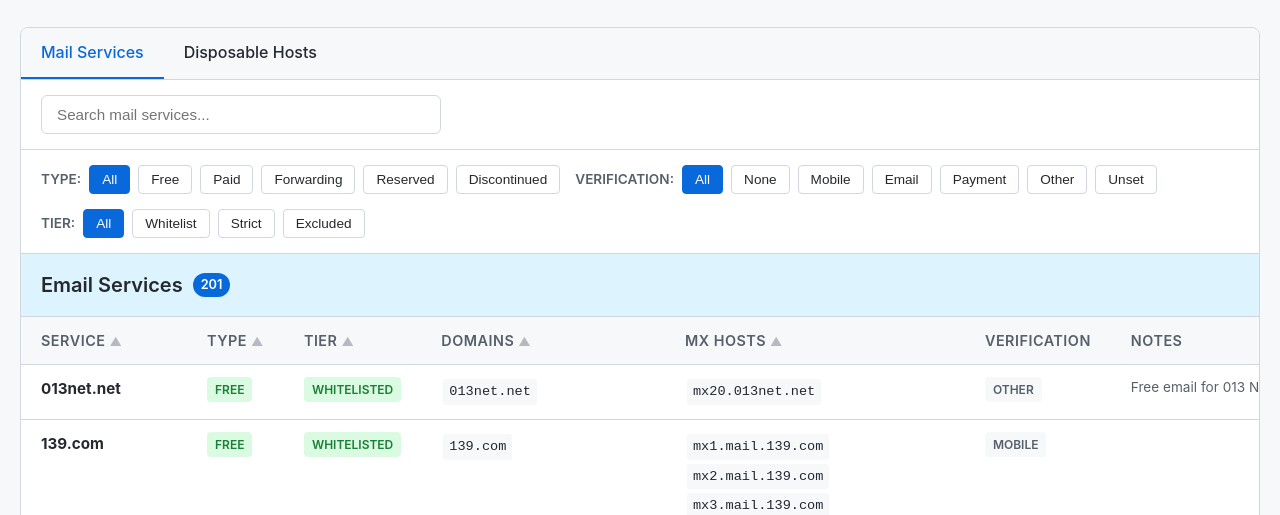
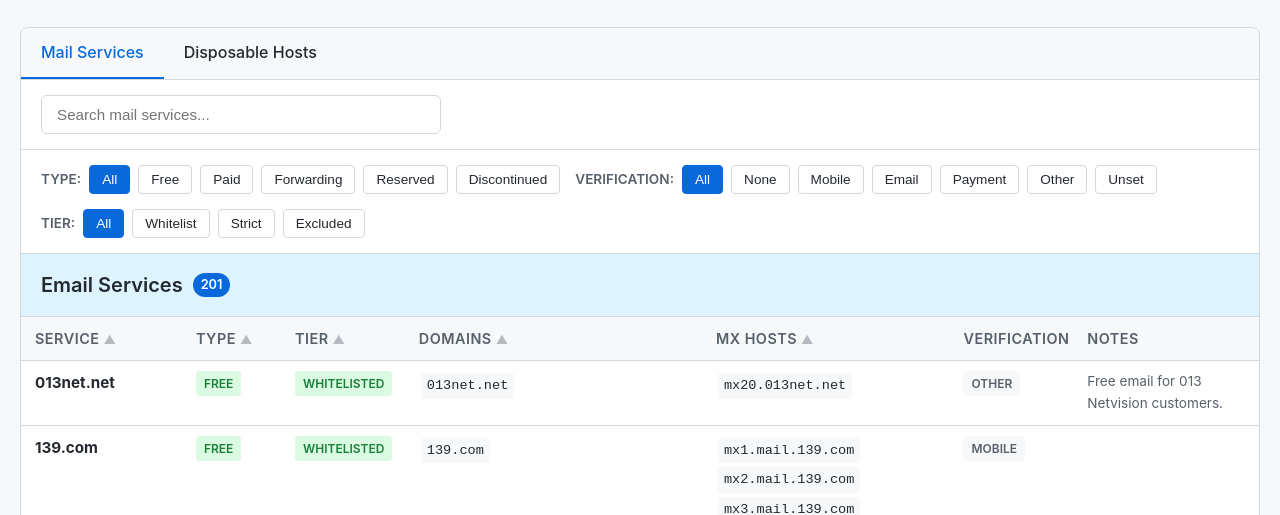
Before and after one commit to disposable/static-disposable-lists, a plain HTML site: page docs/index.html in a window 1280 px wide. Shown: the part 285-800 px from the top of the page. Drawn offline with Linux system fonts and the light colour scheme.

Commit message:
Fit service table to viewport: fixed layout + wrap long tokens
table-layout:fixed with colgroup widths keeps the table at 100% of
the wrapper; overflow-wrap:anywhere on host chips, MX/IP lists and
remarks lets unbreakable strings (e.g. z.org's 62-char .onion
address in the remark) wrap instead of forcing horizontal scroll.
Padding trimmed to 10px/14px.

```diff
--- a/docs/index.html
+++ b/docs/index.html
@@ -134,9 +134,10 @@
         table {
             width: 100%;
             border-collapse: collapse;
+            table-layout: fixed;
         }
         th, td {
-            padding: 12px 20px;
+            padding: 10px 14px;
             text-align: left;
             border-bottom: 1px solid var(--border-color);
         }
@@ -272,7 +273,7 @@
             border-color: var(--accent-color);
         }
         .hosts-list, .mx-list {
-            max-width: 300px;
+            max-width: 220px;
             font-size: 0.85rem;
         }
         .hosts-list .host, .mx-list .host {
@@ -282,6 +283,7 @@
             margin: 2px;
             border-radius: 3px;
             font-family: monospace;
+            overflow-wrap: anywhere;
         }
         .hosts-collapsible {
             display: flex;
@@ -312,7 +314,7 @@
         .remark {
             color: var(--text-secondary);
             font-size: 0.85rem;
-            max-width: 300px;
+            overflow-wrap: anywhere;
         }
         .verification-list {
             font-size: 0.85rem;
@@ -321,6 +323,7 @@
             font-family: monospace;
             font-size: 0.8rem;
             color: var(--text-secondary);
+            overflow-wrap: anywhere;
         }
         .service-row .mx-list {
             font-family: inherit;
@@ -740,6 +743,15 @@
                     </div>
                     <div class="table-wrap">
                     <table>
+                        <colgroup>
+                            <col style="width: 13%">
+                            <col style="width: 8%">
+                            <col style="width: 10%">
+                            <col style="width: 24%">
+                            <col style="width: 20%">
+                            <col style="width: 10%">
+                            <col style="width: 15%">
+                        </colgroup>
                         <thead>
                             <tr>
                                 <th class="sortable" data-sort="Name">Service<span class="sort-arrow">▲</span></th>
@@ -811,6 +823,11 @@
                 </p>
                 <div class="table-wrap">
                 <table>
+                    <colgroup>
+                        <col style="width: 22%">
+                        <col style="width: 40%">
+                        <col style="width: 38%">
+                    </colgroup>
                     <thead>
                         <tr>
                             <th class="sortable" data-sort="Name">Host<span class="sort-arrow">▲</span></th>
```
